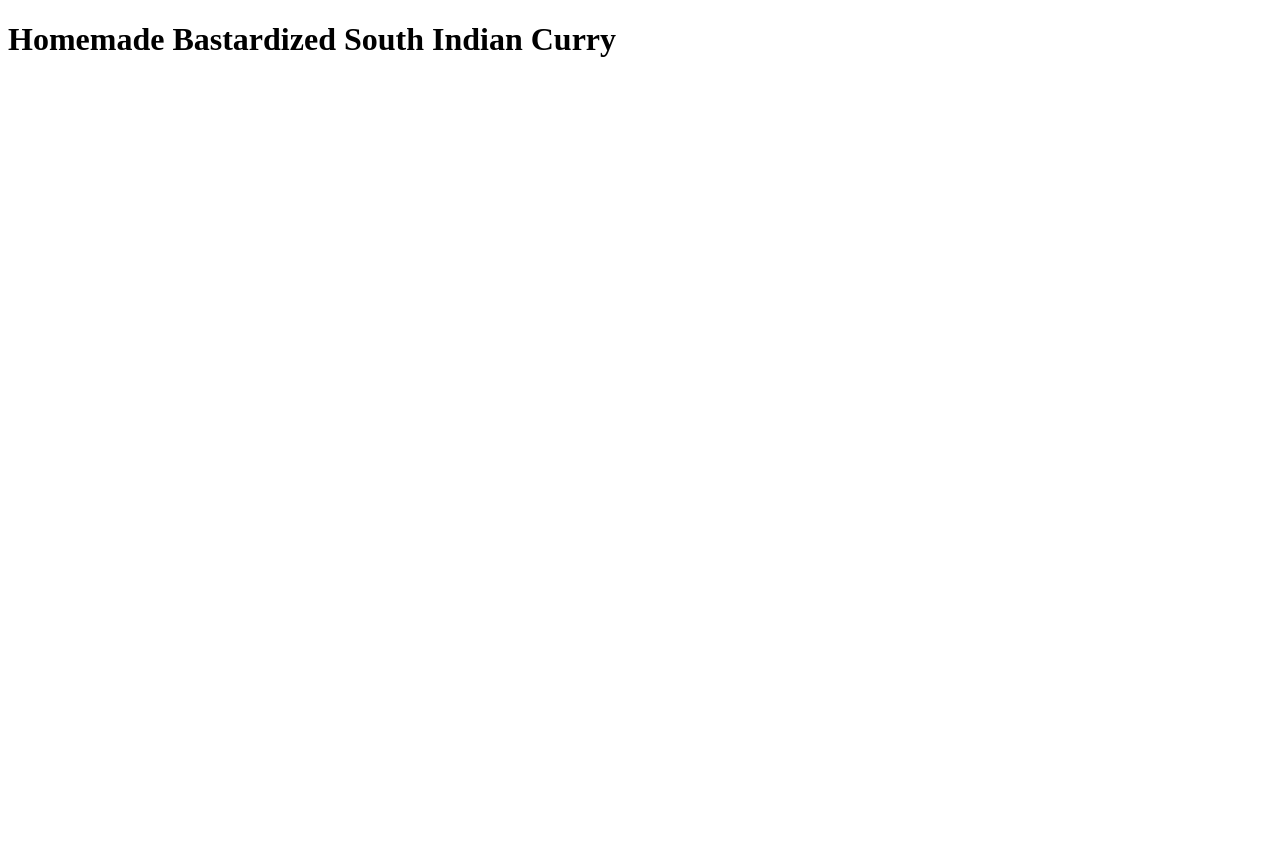
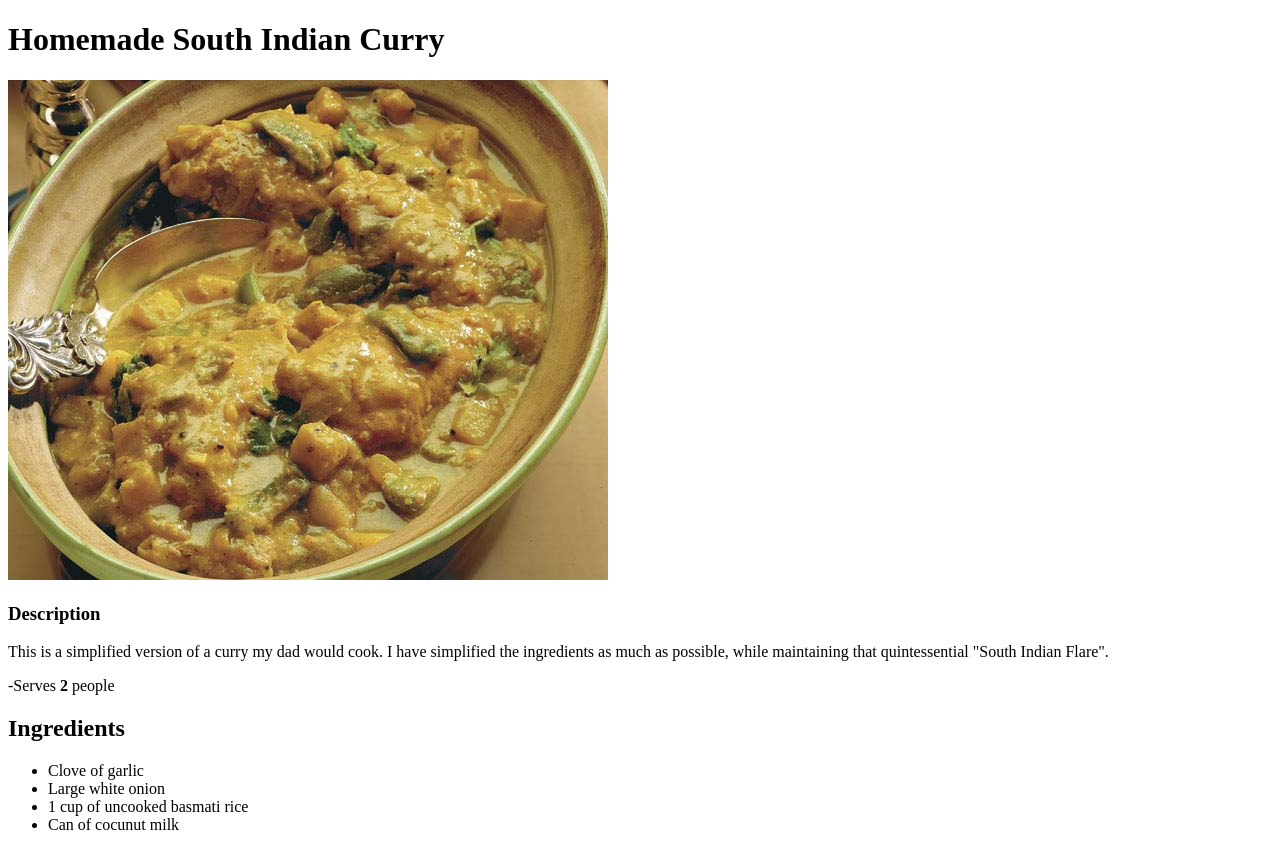
Before and after one commit to ilyahl/odin-recipes, a plain HTML site: page recipes/curry.html in a window 1280 px wide. Before the commit the page ends 800 px from the top, so only its background shows below. Drawn offline with Linux system fonts and the light colour scheme.

Commit message:
Added img and beginning of ingredient list

```diff
--- a/recipes/curry.html
+++ b/recipes/curry.html
@@ -5,6 +5,20 @@
         <title>Curry Recipe</title>
     </head>
     <body>
-        <h1>Homemade Bastardized South Indian Curry</h1>
+        <h1>Homemade South Indian Curry</h1>
+        <img src="../images/curryimg.jpg">
+        <h3>Description</h3>
+        <p>
+            This is a simplified version of a curry my dad would cook.
+            I have simplified the ingredients as much as possible, while maintaining that quintessential "South Indian Flare".
+        </p>
+        <p>-Serves <b>2</b> people</p>
+        <h2>Ingredients</h2>
+        <ul>
+            <li>Clove of garlic</li>
+            <li>Large white onion</li>
+            <li>1 cup of uncooked basmati rice</li>
+            <li>Can of cocunut milk</li>
+        </ul>
     </body>
 </html>
```
